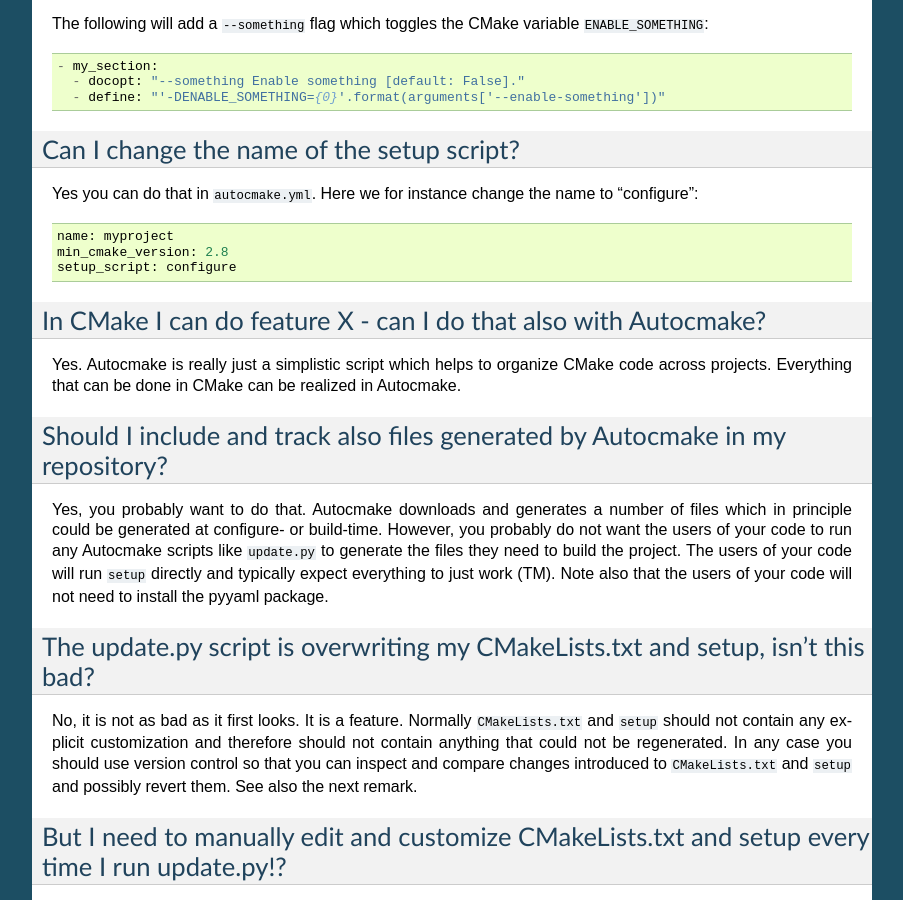
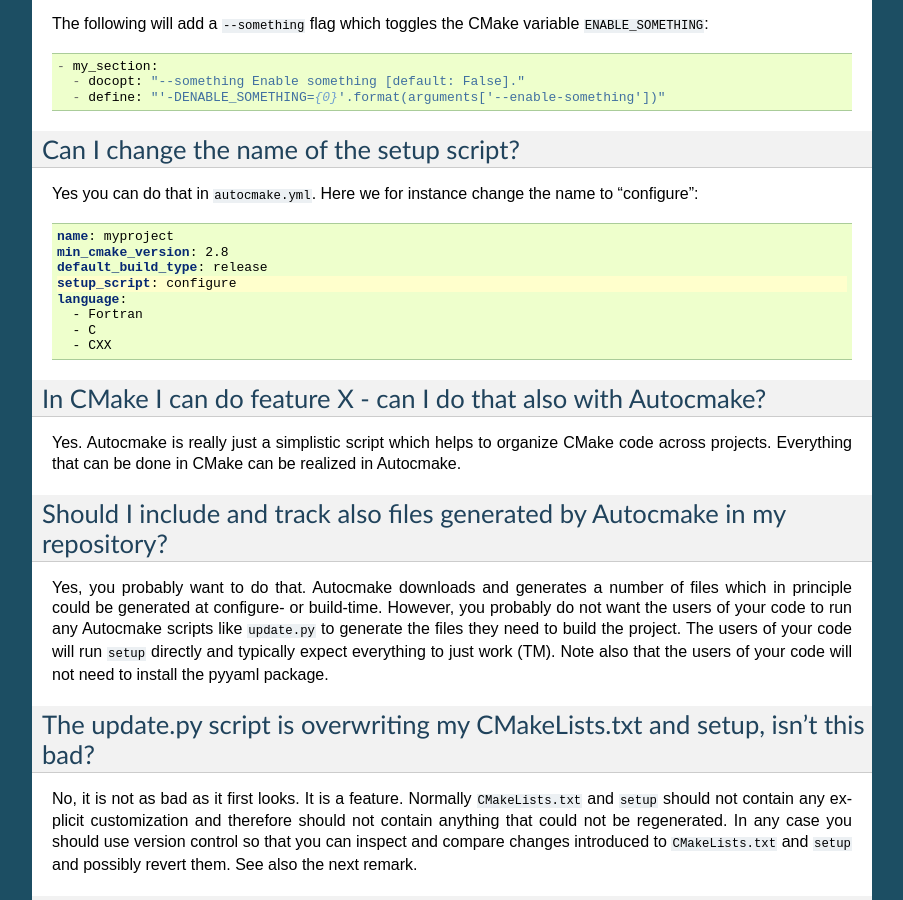
Before and after one commit to dev-cafe/autocmake, a Sphinx documentation site: the page built from doc/developers/faq.rst, in a window 1280 px wide and 900 px high, scrolled down 941 px. Shown: the whole window, without its empty margins (198-1101 px from the left). Built offline with Sphinx 7.4.7, drawn with Linux system fonts in a browser that asks for light colours; the version number could not be read and is left out.

```diff
--- a/doc/developers/faq.rst
+++ b/doc/developers/faq.rst
@@ -67,11 +67,19 @@ The following will add a ``--something`` flag which toggles the CMake variable
 Can I change the name of the setup script?
 ------------------------------------------
 
-Yes you can do that in ``autocmake.yml``. Here we for instance change the name to "configure"::
+Yes you can do that in ``autocmake.yml``. Here we for instance change the name to "configure":
+
+.. code-block:: yaml
+  :emphasize-lines: 4
 
   name: myproject
   min_cmake_version: 2.8
+  default_build_type: release
   setup_script: configure
+  language:
+    - Fortran
+    - C
+    - CXX
 
 
 In CMake I can do feature X - can I do that also with Autocmake?
```
